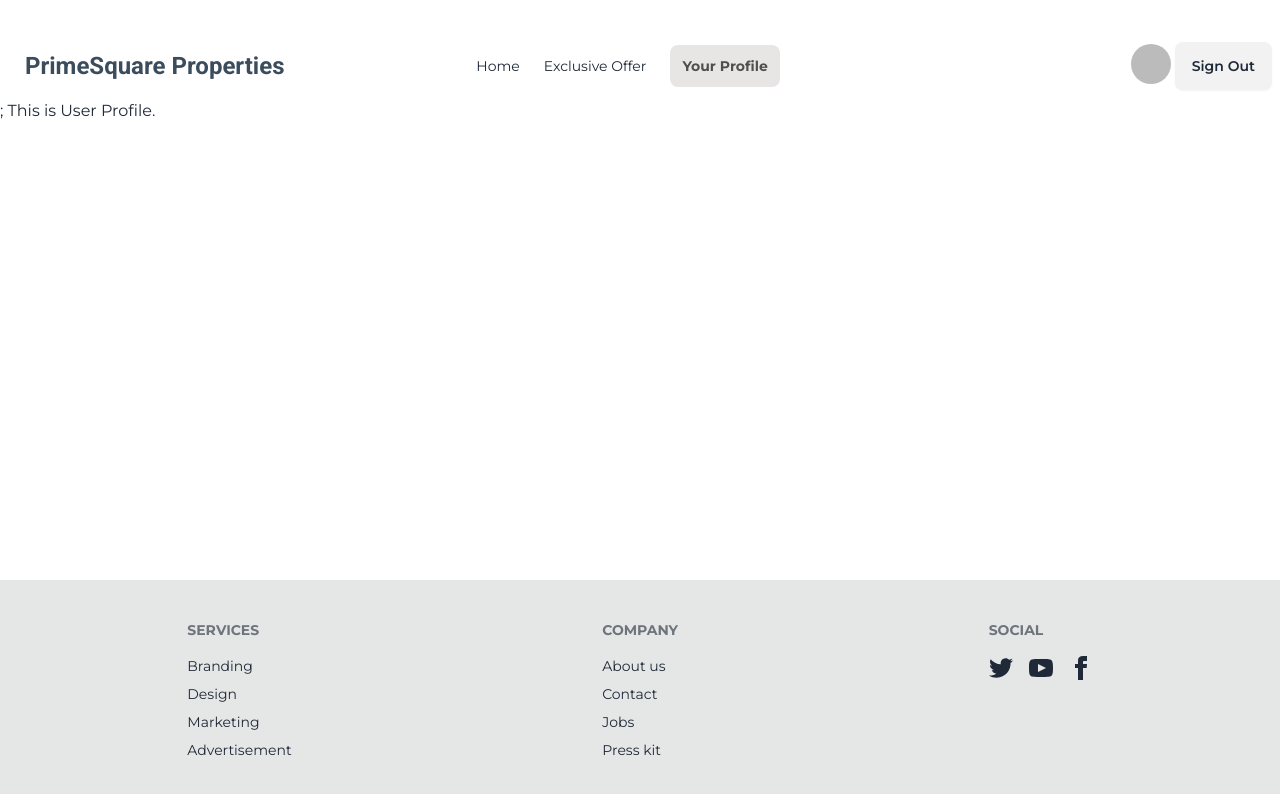
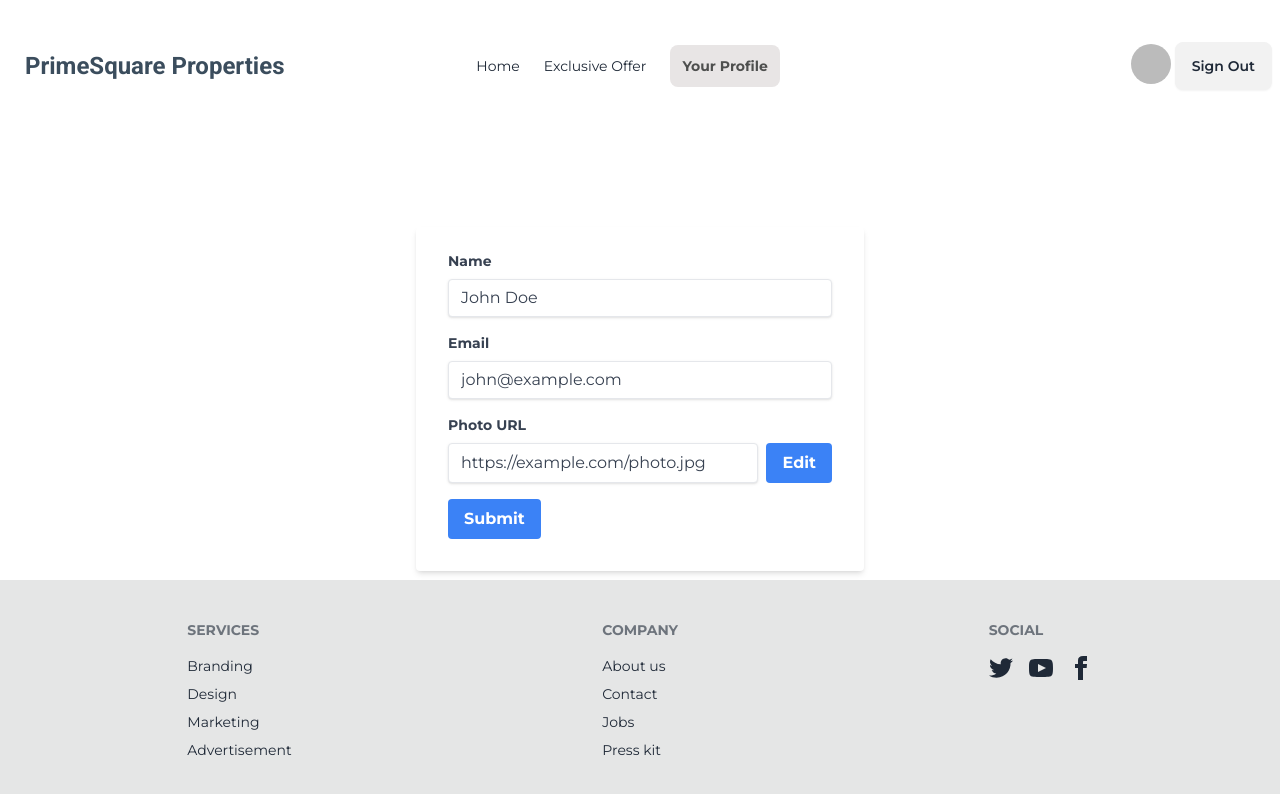
Before and after one commit to kaziabulhasib/ph-assignment9, a React (Vite) app: page /profile in a window 1280 px wide. Shown: the top 794 px of the page. Built offline with nearby package versions, Linux system fonts and the light colour scheme; no server answers; sample sign-in values are in the browser's storage.

Commit message:
Github Login

```diff
--- a/src/Components/Erorr/Error.jsx
+++ b/src/Components/Erorr/Error.jsx
@@ -1,3 +1,5 @@
+import { Link } from "react-router-dom";
+
 const Error = () => {
   return (
     <div>
@@ -6,6 +8,13 @@ const Error = () => {
           Error
         </h1>
         <h2 className='text-5xl font-semibold '>404 does not Exists</h2>
+        <Link to='/'>
+          <button
+            type='button'
+            className='px-8 py-3 mt-8 font-semibold  rounded-lg border-gray-200 text-gray-800 border-2 '>
+            Back to Home
+          </button>
+        </Link>
       </div>
     </div>
   );
--- a/src/Components/Login/Login.jsx
+++ b/src/Components/Login/Login.jsx
@@ -8,7 +8,8 @@ import { Helmet } from "react-helmet-async";
 const Login = () => {
   const notify = () => toast("Logged in Successfully");
   const [loginError, setLoginError] = useState("");
-  const { signinUser, signinWithGoogle } = useContext(AuthContext);
+  const { signinUser, signinWithGoogle, signinWithGithub } =
+    useContext(AuthContext);
   // const navigate = useNavigate();
 
   // github auth provider
@@ -47,6 +48,15 @@ const Login = () => {
   };
 
   // git hub login
+  const handleGithubLogin = () => {
+    signinWithGithub()
+      .then((result) => {
+        console.log(result);
+      })
+      .catch((error) => {
+        console.error(error);
+      });
+  };
 
   return (
     <div className='hero min-h-screen bg-base-200 my-24'>
@@ -106,7 +116,9 @@ const Login = () => {
             <button onClick={handleGoogleLogin} className='btn btn-sm'>
               Google Login
             </button>
-            <button className='btn btn-sm'>Github Login</button>
+            <button onClick={handleGithubLogin} className='btn btn-sm'>
+              Github Login
+            </button>
           </div>
         </div>
       </div>
--- a/src/Components/Profile/Profile.jsx
+++ b/src/Components/Profile/Profile.jsx
@@ -1,4 +1,5 @@
 import { Helmet } from "react-helmet-async";
+import { Link } from "react-router-dom";
 
 const Profile = () => {
   return (
@@ -6,7 +7,90 @@ const Profile = () => {
       <Helmet>
         <title> Profile -PrimeSquare Properties </title>
       </Helmet>
-      ; This is User Profile.
+      {/* <div className='flex flex-col max-w-md p-6 bg-gray-50 text-gray-800'>
+        <img
+          src='https://images.unsplash.com/photo-1680276258815-cc900142a0b4?q=80&w=1974&auto=format&fit=crop&ixlib=rb-4.0.3&ixid=M3wxMjA3fDB8MHxwaG90by1wYWdlfHx8fGVufDB8fHx8fA%3D%3D'
+          alt=''
+          className='flex-shrink-0 object-cover h-64 rounded-sm sm:h-96 bg-gray-500 aspect-square'
+        />
+        <div>
+          <h2 className='text-xl font-semibold'>Leroy Jenkins</h2>
+          <span className='block pb-2 text-sm text-gray-600'>
+            CTO of Company Inc.
+          </span>
+          <Link to='/'>
+            <button
+              type='button'
+              className='px-8 py-3 mt-8 font-semibold  rounded-lg border-gray-300 text-gray-800 border-2 '>
+              Update Profile
+            </button>
+          </Link>
+        </div>
+      </div> */}
+
+      <div className='max-w-md mx-auto mt-32'>
+        <form className='bg-white shadow-md rounded px-8 pt-6 pb-8 mb-4'>
+          <div className='mb-4'>
+            <label
+              className='block text-gray-700 text-sm font-bold mb-2'
+              htmlFor='name'>
+              Name
+            </label>
+            <input
+              className='shadow appearance-none border rounded w-full py-2 px-3 text-gray-700 leading-tight focus:outline-none focus:shadow-outline'
+              id='name'
+              type='text'
+              placeholder='Enter your name'
+              value='John Doe'
+              readOnly
+            />
+          </div>
+          <div className='mb-4'>
+            <label
+              className='block text-gray-700 text-sm font-bold mb-2'
+              htmlFor='email'>
+              Email
+            </label>
+            <input
+              className='shadow appearance-none border rounded w-full py-2 px-3 text-gray-700 leading-tight focus:outline-none focus:shadow-outline'
+              id='email'
+              type='email'
+              placeholder='Enter your email'
+              value='john@example.com'
+            />
+          </div>
+          <div className='mb-4'>
+            <label
+              className='block text-gray-700 text-sm font-bold mb-2'
+              htmlFor='photoURL'>
+              Photo URL
+            </label>
+            <div className='flex'>
+              <input
+                className='shadow appearance-none border rounded w-full py-2 px-3 text-gray-700 leading-tight focus:outline-none focus:shadow-outline'
+                id='photoURL'
+                type='url'
+                placeholder='Enter photo URL'
+                value='https://example.com/photo.jpg'
+                readOnly
+              />
+              <button
+                className='ml-2 bg-blue-500 hover:bg-blue-700 text-white font-bold py-2 px-4 rounded focus:outline-none focus:shadow-outline'
+                type='button'
+                onClick={() => alert("Edit photo URL")}>
+                Edit
+              </button>
+            </div>
+          </div>
+          <div className='flex items-center justify-between'>
+            <button
+              className='bg-blue-500 hover:bg-blue-700 text-white font-bold py-2 px-4 rounded focus:outline-none focus:shadow-outline'
+              type='submit'>
+              Submit
+            </button>
+          </div>
+        </form>
+      </div>
     </div>
   );
 };
--- a/src/Components/Providers/AuthProvider.jsx
+++ b/src/Components/Providers/AuthProvider.jsx
@@ -1,4 +1,6 @@
 import {
+  GoogleAuthProvider,
+  GithubAuthProvider,
   createUserWithEmailAndPassword,
   onAuthStateChanged,
   signInWithEmailAndPassword,
@@ -8,14 +10,13 @@ import {
 } from "firebase/auth";
 import { createContext, useEffect, useState } from "react";
 import auth from "../../firebase/firebase.config";
-import { GoogleAuthProvider } from "firebase/auth";
-// import { GithubAuthProvider } from "firebase/auth";
+import {} from "firebase/auth";
 
 export const AuthContext = createContext(null);
 
 const googleProvider = new GoogleAuthProvider();
 
-// const gitHubProvider = new gitHubProvider();
+const gitHubProvider = new GithubAuthProvider();
 
 const AuthProvider = ({ children }) => {
   const [user, setUser] = useState(null);
@@ -50,11 +51,17 @@ const AuthProvider = ({ children }) => {
     return signInWithEmailAndPassword(auth, email, password);
   };
 
-  // google signin
+  // google signin popup
 
   const signinWithGoogle = () => {
     setLoading(true);
     return signInWithPopup(auth, googleProvider);
+  };
+
+  // github signin popup
+  const signinWithGithub = () => {
+    setLoading(true);
+    return signInWithPopup(auth, gitHubProvider);
   };
 
   // signout user
@@ -80,6 +87,7 @@ const AuthProvider = ({ children }) => {
     createUser,
     signinUser,
     signinWithGoogle,
+    signinWithGithub,
     logOut,
     updateUserProfile,
   };
```
